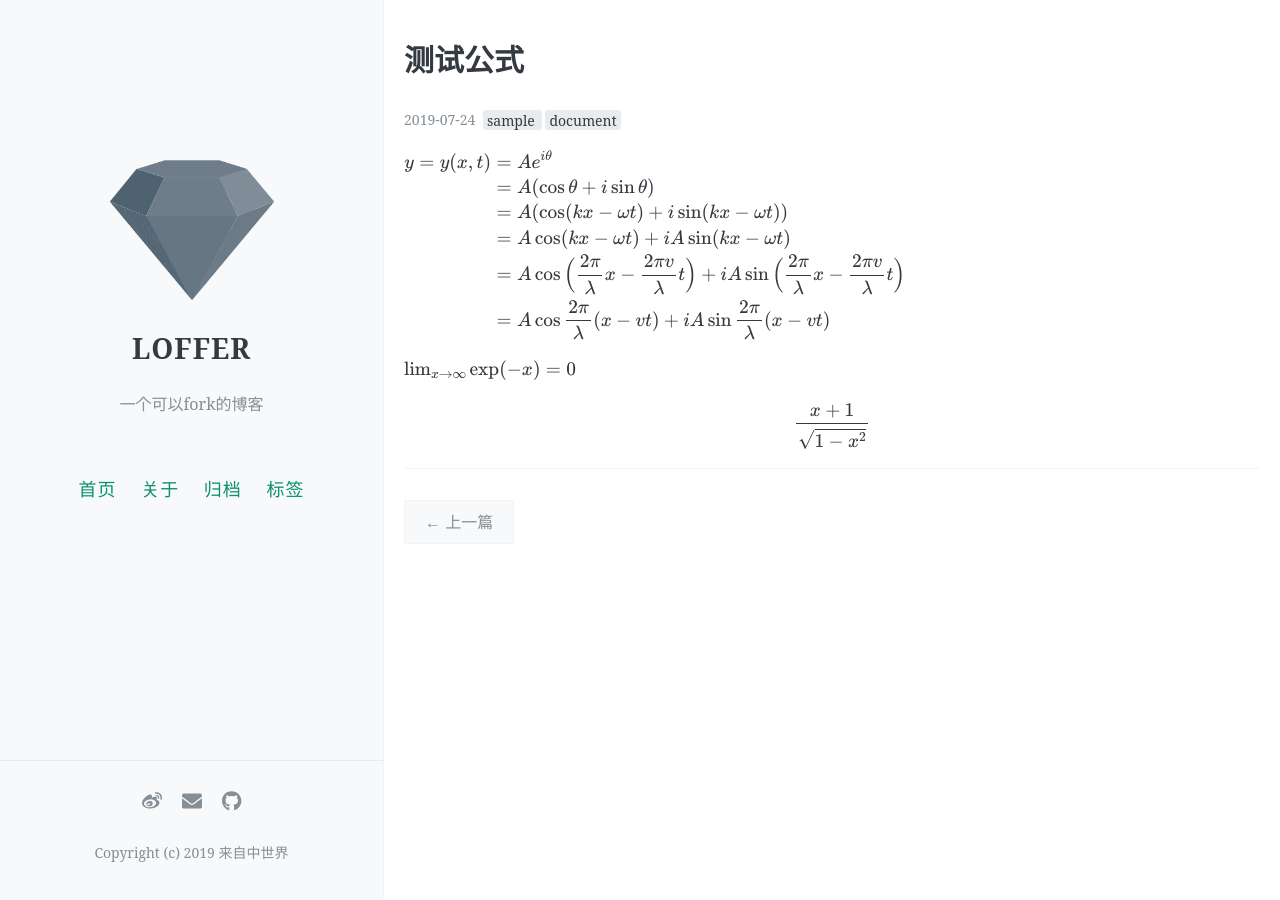
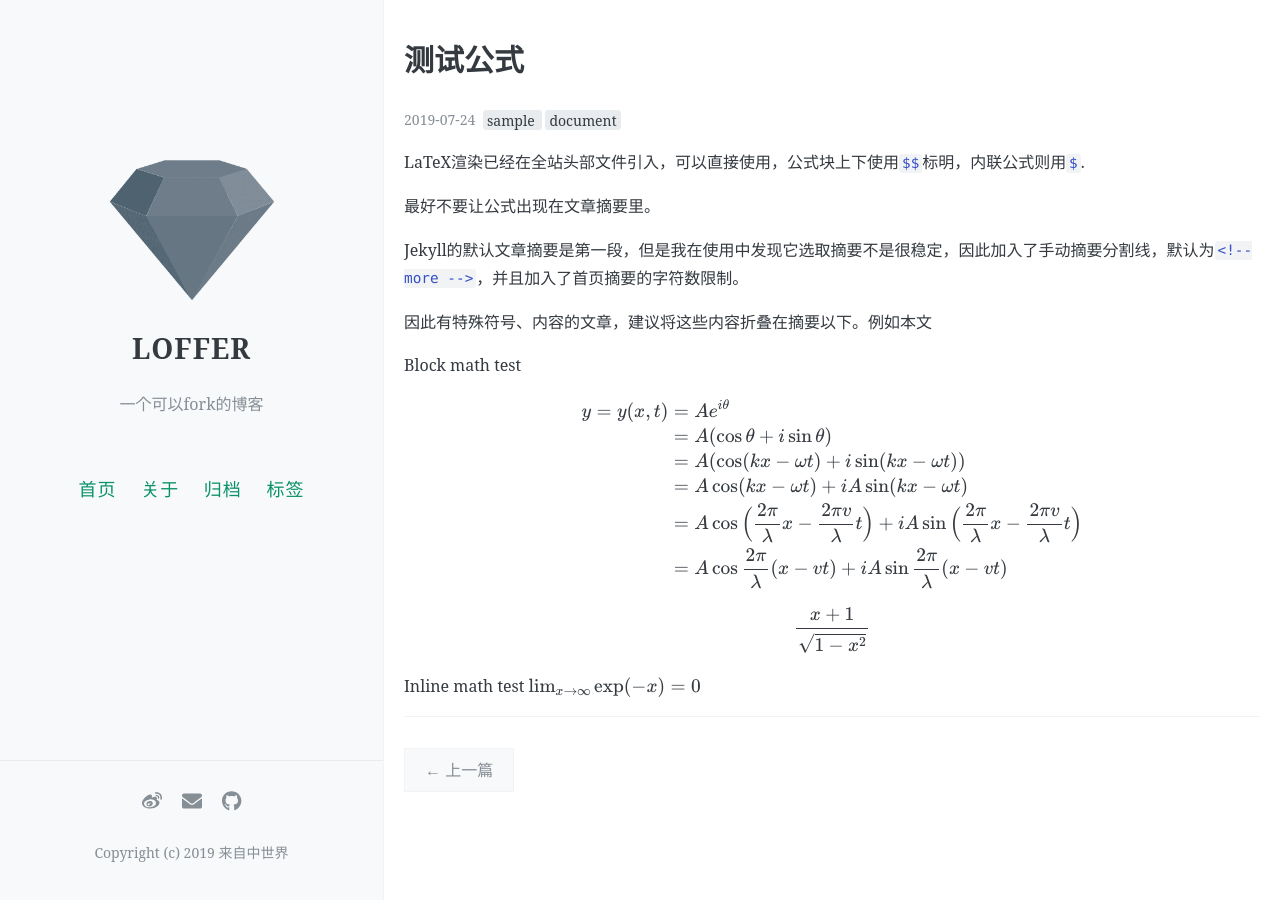
Before and after one commit to FromEndWorld/LOFFER, a Jekyll site: the page built from _posts/2019-07-24-math-test.md, in a window 1280 px wide. Built offline with Jekyll 4.4.1, drawn with Linux system fonts in a browser that asks for light colours; nearby versions of some CDN libraries; formulas are drawn with MathJax 3; comment, search, counter and statistics services are not loaded.

Commit message:
Update 2019-07-24-math-test.md

```diff
--- a/_posts/2019-07-24-math-test.md
+++ b/_posts/2019-07-24-math-test.md
@@ -7,7 +7,17 @@ categories:
 tags: [sample, document]
 comments: true
 ---
+LaTeX渲染已经在全站头部文件引入，可以直接使用，公式块上下使用`$$`标明，内联公式则用`$`.
+
+最好不要让公式出现在文章摘要里。
+
+Jekyll的默认文章摘要是第一段，但是我在使用中发现它选取摘要不是很稳定，因此加入了手动摘要分割线，默认为`<!-- more -->`，并且加入了首页摘要的字符数限制。
+
+因此有特殊符号、内容的文章，建议将这些内容折叠在摘要以下。例如本文
+
 <!-- more -->
+Block math test
+
 $$
 \begin{align*}
 y = y(x,t) &= A e^{i\theta} \\
@@ -20,9 +30,8 @@ y = y(x,t) &= A e^{i\theta} \\
 $$
 
 
-$\lim_{x \to \infty} \exp(-x) = 0$
-
-
 $$
 x+1\over\sqrt{1-x^2}\label{ref1}
 $$
+
+Inline math test $\lim_{x \to \infty} \exp(-x) = 0$
```
